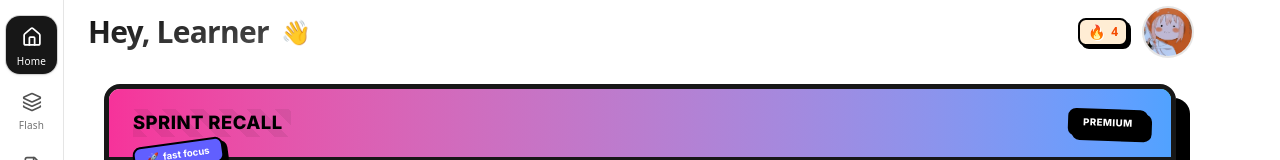
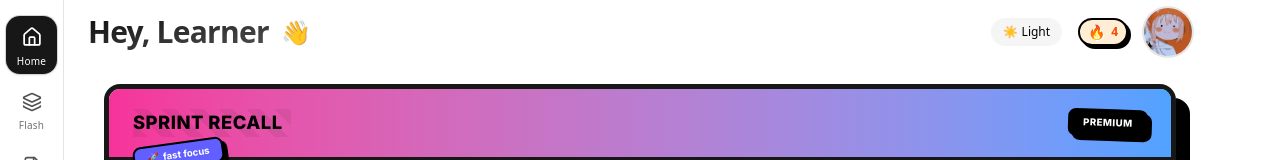
Before and after one commit to StarDust130/FinalQuest, a Next.js app: page / in a window 1280 px wide. Shown: the top 160 px of the page. Built offline with nearby package versions, Linux system fonts and the light colour scheme.

Commit message:
feat: add ModeToggle component and enhance button styles in Header for improved UI

```diff
--- a/src/components/pages/Home/Header.tsx
+++ b/src/components/pages/Home/Header.tsx
@@ -35,6 +35,7 @@ import {
   Bug,
   Lightbulb,
 } from "lucide-react";
+import ModeToggle from "@/components/ModeToggle";
 
 const STREAK_COUNT = 4;
 
@@ -182,21 +183,28 @@ const Header = () => {
 
         {/* Right side */}
         <div className="flex items-center gap-3 sm:gap-4">
+          <span className="cursor-pointer hidden md:block">
+            <ModeToggle />
+          </span>
           {/* Streak */}
           <button
             type="button"
             onClick={() =>
-                      document.getElementById("streak")?.scrollIntoView({ behavior: "smooth", block: "start" })
+              document
+                .getElementById("streak")
+                ?.scrollIntoView({ behavior: "smooth", block: "start" })
             }
             onKeyDown={(e) => {
               if (e.key === "Enter" || e.key === " ") {
                 e.preventDefault();
-                        document.getElementById("streak")?.scrollIntoView({ behavior: "smooth", block: "start" });
+                document
+                  .getElementById("streak")
+                  ?.scrollIntoView({ behavior: "smooth", block: "start" });
               }
             }}
             aria-label={`${STREAK_COUNT} day streak – jump to streak section`}
             title={`${STREAK_COUNT} day streak`}
-                    className="group inline-flex items-center gap-1.5 rounded-md border-2 border-black dark:border-white bg-orange-100 dark:bg-orange-900/60 px-2 py-0.5 cursor-pointer select-none text-xs font-semibold text-orange-600 dark:text-orange-300 shadow-[3px_3px_0_0_#000] dark:shadow-[3px_3px_0_0_#fff] active:translate-x-[2px] active:translate-y-[2px] active:shadow-[1px_1px_0_0_#000] dark:active:shadow-[1px_1px_0_0_#fff] transition-all"
+            className="group inline-flex items-center gap-1.5 rounded-full border-2 border-black dark:border-none  bg-orange-100 dark:bg-orange-900/60 px-2 py-0.5 cursor-pointer select-none text-xs font-semibold text-orange-600 dark:text-orange-300 shadow-[3px_3px_0_0_#000]  active:translate-x-[2px] active:translate-y-[2px] active:shadow-[1px_1px_0_0_#000]  transition-all"
           >
             <span
               role="img"
@@ -240,10 +248,12 @@ const Header = () => {
                 <Settings className="h-4 w-4 mr-2" />
                 Profile & Settings
               </DropdownMenuItem>
-              <DropdownMenuItem onSelect={(e) => {
+              <DropdownMenuItem
+                onSelect={(e) => {
                   e.preventDefault();
                   avatarMenuInputRef.current?.click();
-              }}>
+                }}
+              >
                 <ImageIcon className="h-4 w-4 mr-2" />
                 Change Avatar
               </DropdownMenuItem>
```
Lines whose indentation alone changed are shown as unchanged.
